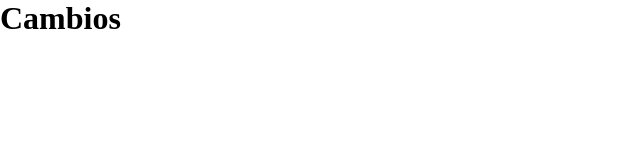
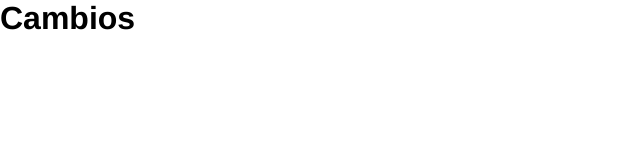
Before and after one commit to Fblaram/fjbr, a plain HTML site: page index.html in a window 1280 px wide. Shown: the full height of the page, 0-640 px from the left. Drawn offline with Linux system fonts and the light colour scheme.

Commit message:
fjbr - Se cambia el tipo de letra H1

```diff
--- a/estilos.css
+++ b/estilos.css
@@ -2,3 +2,6 @@
     padding: 0;
     margin: 0;
 }
+h1{
+    font-family: 'Franklin Gothic Medium', 'Arial Narrow', Arial, sans-serif;
+}
```
